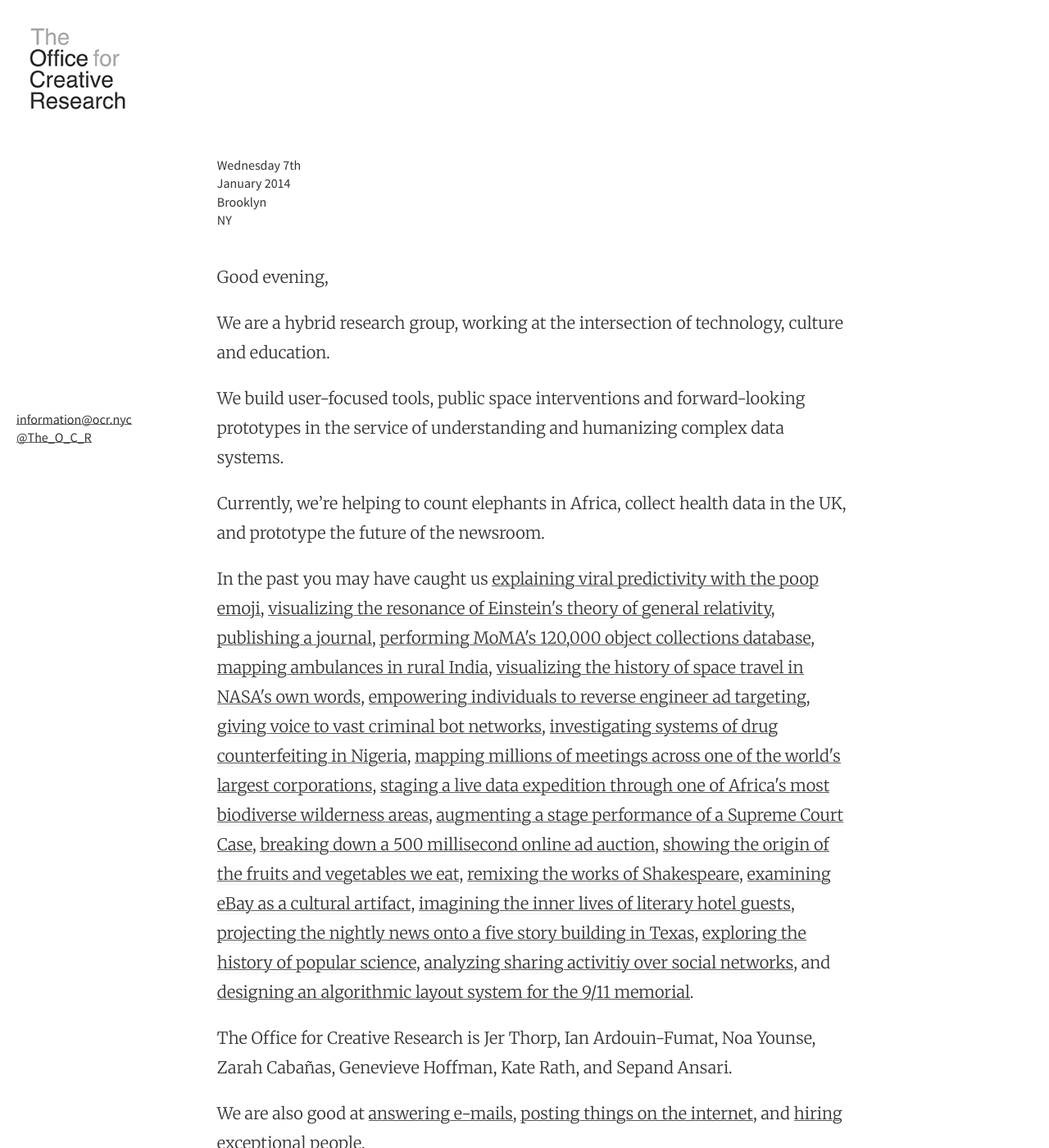
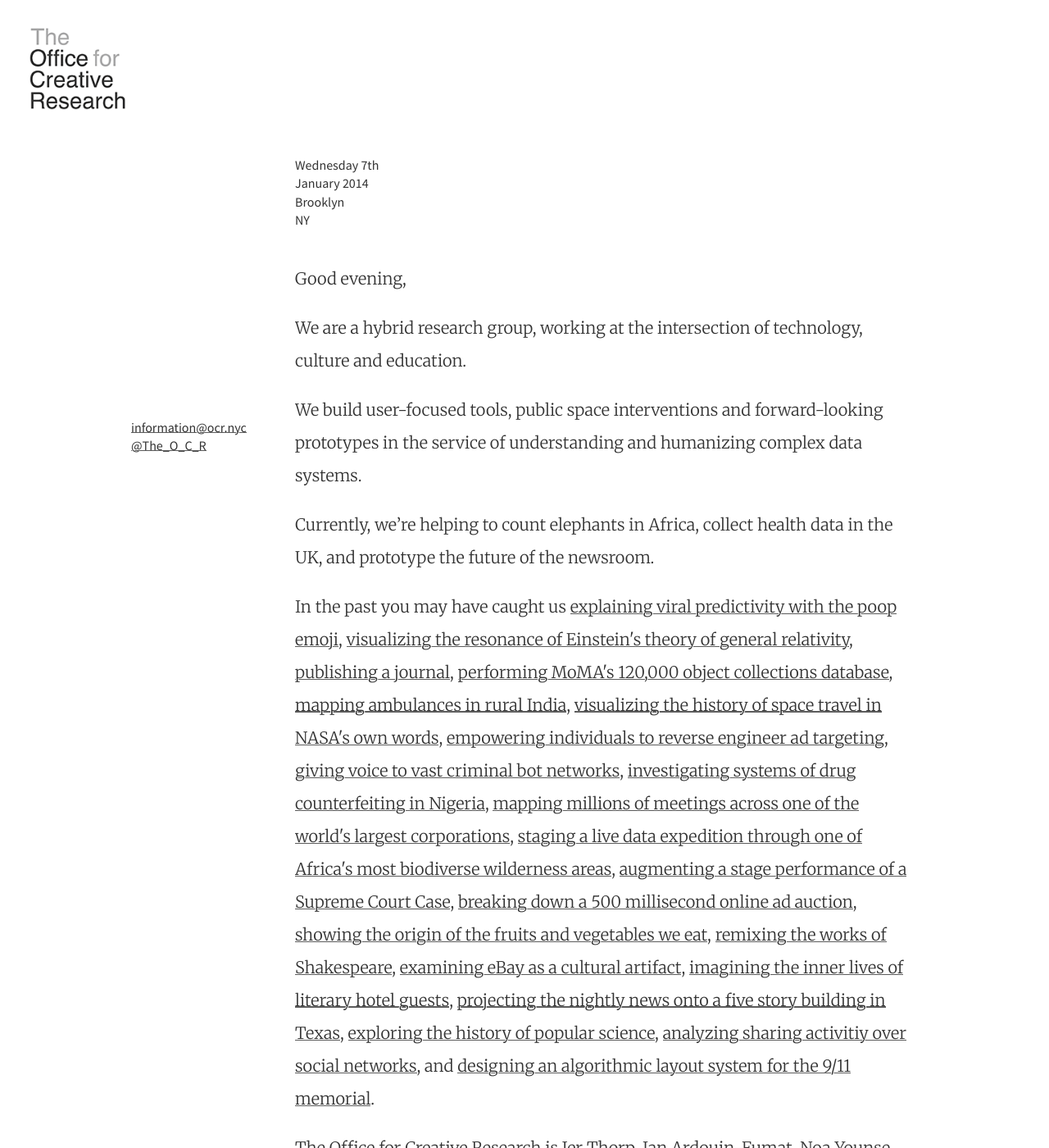
Before and after one commit to O-C-R/o-c-r.github.io, a Jekyll site: the page built from index.html, in a window 1280 px wide and 1400 px high. Shown: the whole window at 82% size. Built offline with Jekyll 4.4.1, drawn with Linux system fonts in a browser that asks for light colours; nearby versions of some CDN libraries; the list of posts is cut into pages by our own code.

Commit message:
trying to fix layout

```diff
--- a/_includes/header.html
+++ b/_includes/header.html
@@ -2,6 +2,10 @@
   <div class="mt2 wrap">
     <!-- <div class="measure"> -->
       <a href="{{ site.baseurl }}/" class="site-title"></a>
+      <!-- <div class="contact-info item">
+        <div><a href="mailto:information@ocr.nyc">information@ocr.nyc</a></div>
+        <div><a href="https://twitter.com/the_o_c_r" target="_blank">@The_O_C_R</a></div>
+      </div> -->
       <nav class="site-nav">
         {% include navigation.html %}
       </nav>
--- a/_layouts/default.html
+++ b/_layouts/default.html
@@ -18,10 +18,10 @@
     {% include header.html %}
 
     <div class="post p2 p-responsive wrap" role="main">
-      <div class="contact-info item">
-      <div><a href="mailto:information@ocr.nyc">information@ocr.nyc</a></div>
-      <div><a href="https://twitter.com/the_o_c_r" target="_blank">@The_O_C_R</a></div>
-    </div>
+<!--       <div class="contact-info item">
+        <div><a href="mailto:information@ocr.nyc">information@ocr.nyc</a></div>
+        <div><a href="https://twitter.com/the_o_c_r" target="_blank">@The_O_C_R</a></div>
+      </div> -->
       <div class="measure">
         {{ content }}
       </div>
--- a/_sass/_ocr.scss
+++ b/_sass/_ocr.scss
@@ -127,14 +127,14 @@
 
 p {
     color: #333;
-    line-height: 1.8;
+    line-height: 2.0;
 }
 
 a {
   color: $link-color;
   /*background-image: none;
   text-shadow: white 0px 0px 0px, white 0px 0px 0px;*/
-  transition: all 0.1s ease-in;
+  transition: all 0.05s ease-in;
 }
 
 a:hover,
@@ -143,14 +143,9 @@
   border: 0;
   color: $link-hover-color;
   text-decoration: none;
-  background-color: $ocr-red; /*$bright-yellow;*/
+  background-color: $ocr-red-ian; /*$bright-yellow;*/
   background-image: none;
   text-shadow: none;
-}
-
-.home {
-    width: 80%;
-    margin: 0 auto;
 }
 
 .date {
@@ -163,19 +158,39 @@
     line-height: 1.4em;
 }
 
+.home {
+    width: 100%;
+    margin: 0 auto;
+
+}
+
+.posts-home {
+    margin: 0 auto;
+    /*float: right;*/
+    /*width: 86%;*/
+    margin-left: 200px;
+    overflow: auto;
+}
+
 .contact-info {
     padding-top: 25%;
 /*    padding-left: 40px;
-*/    float: left;
-    margin: 0 auto;
-    width: 12%;
+*/    /*float: left;*/
+    /*margin: 0 auto;*/
+    position: fixed;
+    clear: both;
+    width: 200px;
+    margin-right: -200px;
+    float: left;
+    overflow: hidden;
+    /*min-width: 150px;*/
 }
 
 .measure {
   margin: 0 auto;
   /*max-width: $measure-width;*/
-  width: 88%;
-  float: left;
+  /*width: 88%;*/
+  /*float: left;*/
 }
 
 .post-header h1, .post-header h4 {
@@ -234,7 +249,7 @@
 
 #feed {
 
-    a {
+/*    a {
         background: none;
     }
 
@@ -243,7 +258,7 @@
         color: #000;
         text-decoration: underline;
 
-    }
+    }*/
 
     .lifestream li {
         list-style: none;
@@ -264,8 +279,6 @@
 
     .lifestream-twitter {
         border-bottom: 1px solid #555555;
-
-
     }
     .lifestream-twitter::before {
         color: #00aced;
@@ -276,8 +289,6 @@
 
     .lifestream-tumblr {
         border-bottom: 1px solid #555555;
-
-
     }
     .lifestream-tumblr::before {
         color: #00aced;
@@ -286,11 +297,24 @@
         /*border: 1px solid #555555;*/
     }
 
+    .lifestream-medium {
+        border-bottom: 1px solid #555555;
+        padding-bottom: 0px;
+    }
+    .lifestream-medium::before {
+        color: #00aced;
+        background: url("../images/medium-icon.png");
+        background-size: contain;
+        /*border: 1px solid #555555;*/
+    }
     .lifestream-medium h3 {
         font-weight: normal;
         font-family: inherit;
-
-
+        font-size: 1em;
+        margin-top: 5px;
+    }
+    .lifestream-medium p {
+        line-height: 1.5;
     }
     .medium-feed-item img {
         width: 100%;
--- a/_sass/_variables.scss
+++ b/_sass/_variables.scss
@@ -35,6 +35,7 @@
 $blue: #0076df !default;
 $red: #f95020 !default;
 $ocr-red: #8F1400 !default;
+$ocr-red-ian: #ef4518 !default;
 $green: #00cf26 !default;
 $yellow: #efcc00 !default;
 $bright-yellow: #fff934 !default;
@@ -118,7 +119,7 @@
 // Footer
 $footer-border-top: thin solid #f3f3f3;
 $footer-padding: $space-3;
-$footer-color: #7a7a7a;
-$footer-bg-color: #fafafa;
+$footer-color: #3A3A3A; /*#7a7a7a;*/
+$footer-bg-color: $ocr-red-ian;
 $footer-font-weight: 300;
 $footer-font-size: .75rem;
--- a/index.html
+++ b/index.html
@@ -3,8 +3,11 @@
 ---
 
 <div class="home">
-
-  <div class="posts">
+  <div class="contact-info item">
+    <div><a href="mailto:information@ocr.nyc">information@ocr.nyc</a></div>
+    <div><a href="https://twitter.com/the_o_c_r" target="_blank">@The_O_C_R</a></div>
+  </div>
+  <div class="posts-home">
     <div class="item date">
       <p>Wednesday 7th
         <br>January 2014
```
